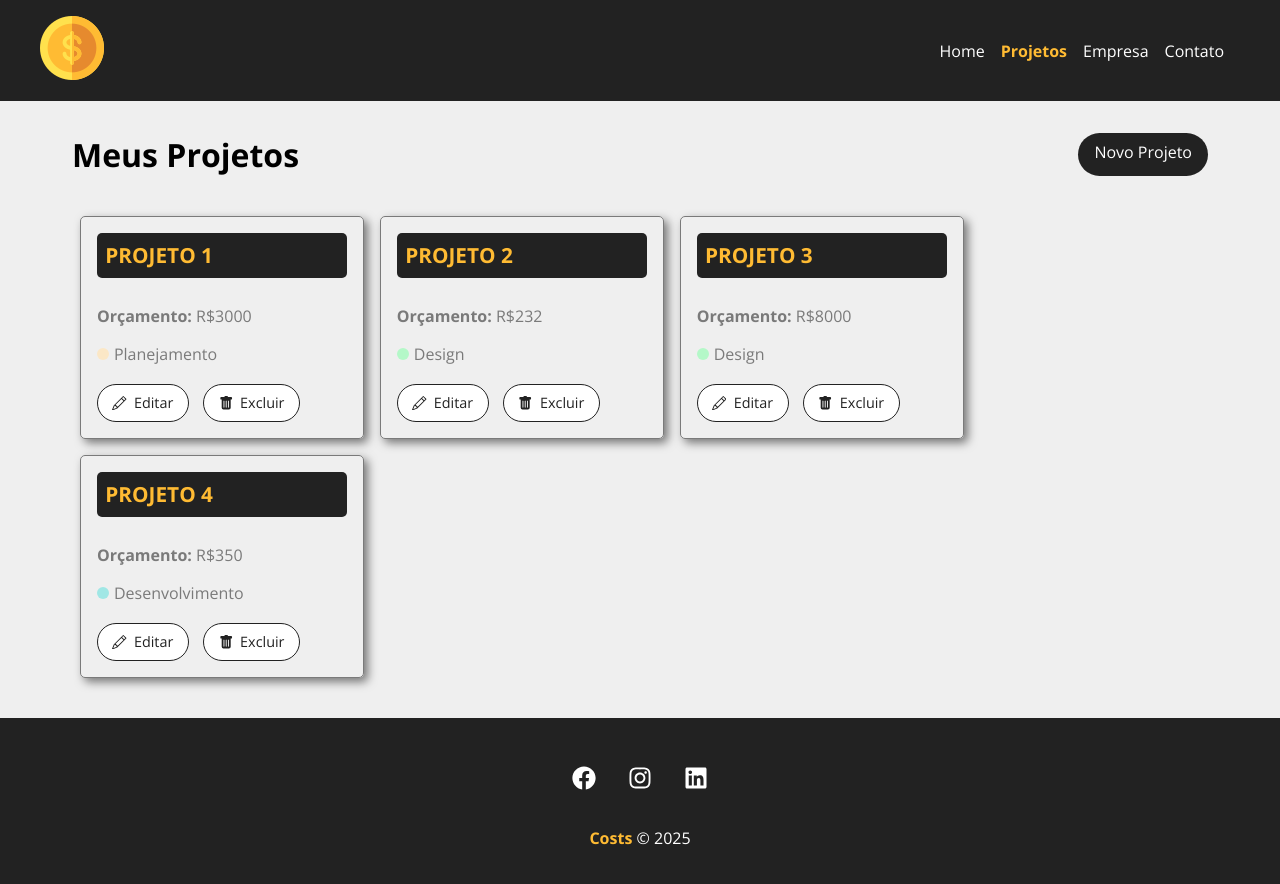
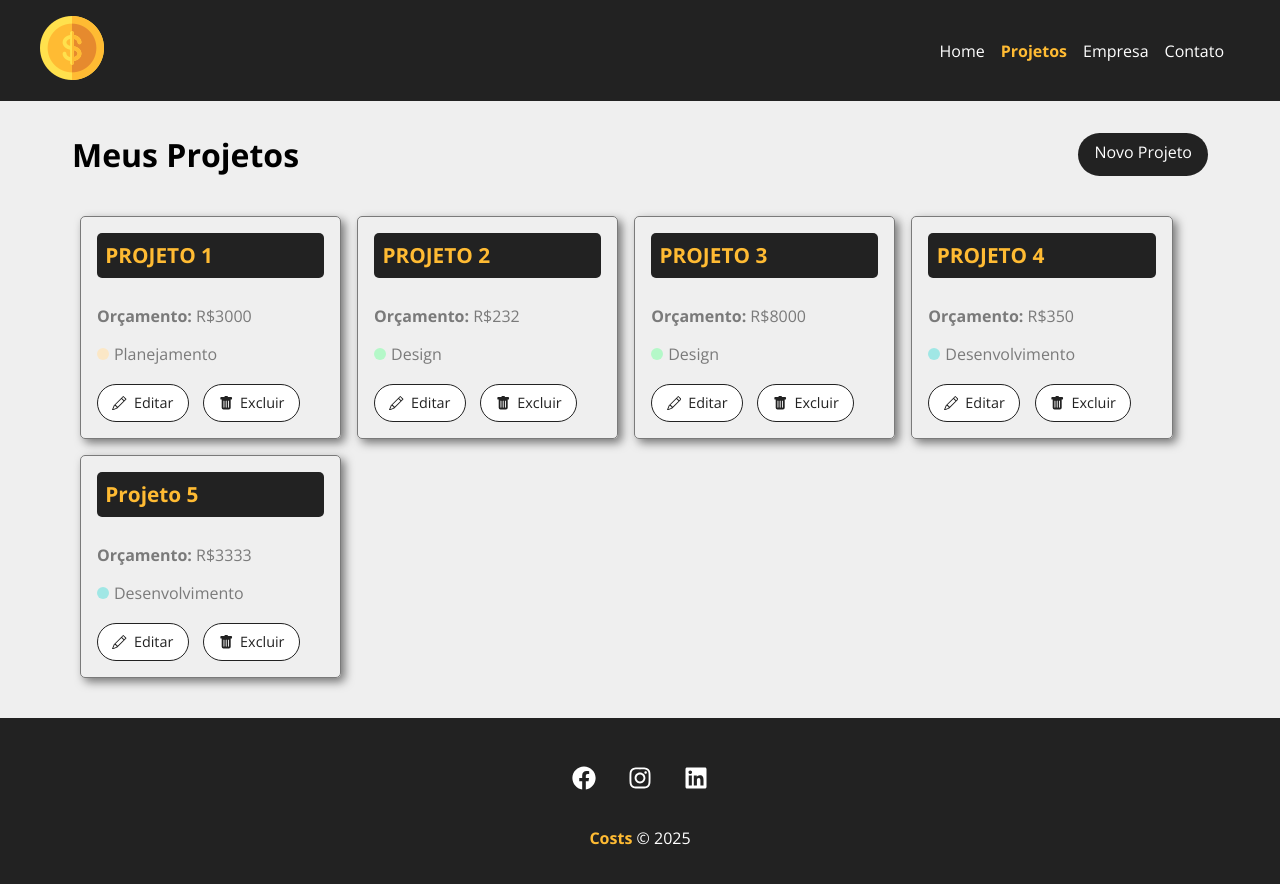
Before and after one commit to AlanGabHahn/costs, a React (Create React App) app: page /projects in a window 1280 px wide. Shown: the top 884 px of the page. Built offline with nearby package versions, Linux system fonts and the light colour scheme; data requests are answered from the project's data file.

Commit message:
Criando componente de loader

```diff
--- a/db.json
+++ b/db.json
@@ -43,6 +43,17 @@
       },
       "cost": 0,
       "services": []
+    },
+    {
+      "id": "878f",
+      "name": "Projeto 5",
+      "budget": "3333",
+      "category": {
+        "id": "3",
+        "name": "Desenvolvimento"
+      },
+      "cost": 0,
+      "services": []
     }
   ],
   "categories": [
--- /dev/null
+++ b/src/components/layout/Loading.js
@@ -0,0 +1,13 @@
+import loading from '../../img/loading.svg';
+
+import styles from './Loading.module.css';
+
+const Loading = () => {
+    return (
+        <div className={styles.loader_container}>
+            <img className={styles.loader} src={loading} alt="Loading" />
+        </div>
+    )
+}
+
+export default Loading;
--- /dev/null
+++ b/src/components/layout/Loading.module.css
@@ -0,0 +1,11 @@
+.loader_container {
+    width: 100%;
+    height: 100%;
+    display: flex;
+    justify-content: center;
+    align-items: center;
+}
+
+.loader {
+    width: 50px;
+}
--- a/src/components/pages/Projects.js
+++ b/src/components/pages/Projects.js
@@ -3,6 +3,7 @@
 
 import Message from "../layout/Message";
 import Container from "../layout/Container";
+import Loading from "../layout/Loading";
 import LinkButton from "../layout/LinkButton";
 import ProjectCard from "../project/ProjectCard";
 
@@ -11,6 +12,7 @@
 const Projects = () => {
 
     const [projects, setProjects] = useState([]);
+    const [removeLoading, setRemoveLoading] = useState(false);
 
     const location = useLocation();
 
@@ -21,6 +23,8 @@
     }
 
     useEffect(() => {
+        //timeout só para simular o loading da página
+        // setTimeout(() => {
             fetch('http://localhost:5000/projects', {
                 method: 'GET',
                 headers: {
@@ -30,8 +34,10 @@
             .then((res) => res.json())
             .then((data) => {
                 setProjects(data);
+                setRemoveLoading(true);
             })
             .catch((err) => console.log(err));
+        // }, 3000);
     }, []);
 
     return (
@@ -51,6 +57,10 @@
                         key={project.id}
                     />
                 ))}
+                {!removeLoading && <Loading />}
+                {removeLoading && projects.length === 0 && (
+                    <p>Não há projetos cadastrados!</p>
+                )}
             </Container>
         </div>
     );
--- a/src/components/project/ProjectCard.module.css
+++ b/src/components/project/ProjectCard.module.css
@@ -2,7 +2,7 @@
     padding: 1em;
     border: 1px solid #7A7A7A;
     border-radius: 5px;
-    width: 25%;
+    width: 23%;
     margin: 0.7%;
     box-shadow: 4px 4px 10px rgba(0, 0, 0, 0.5);
 }
```
Lines whose indentation alone changed are shown as unchanged.
